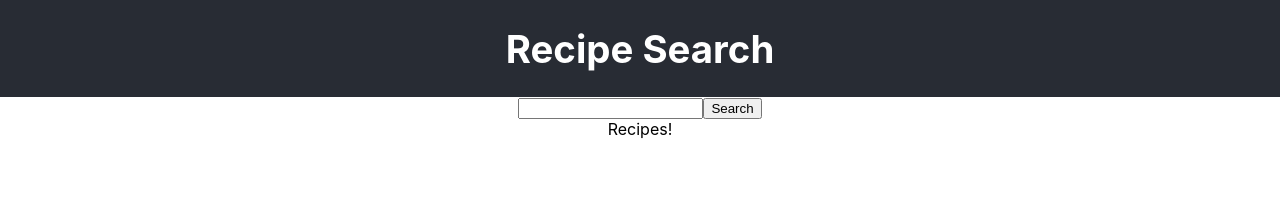
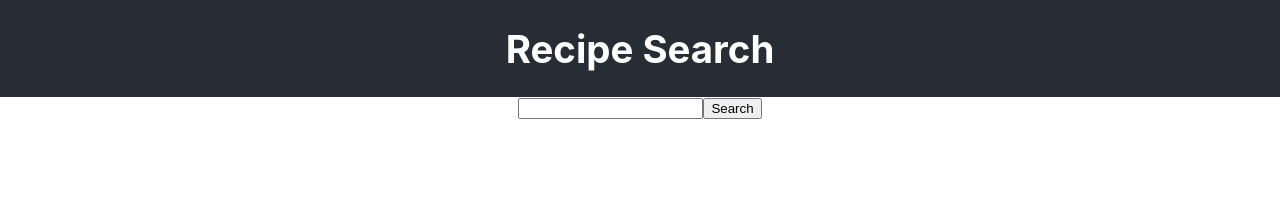
Before and after one commit to seankim84/Recipe_Search, a React (Create React App) app: page / in a window 1280 px wide. Shown: the top 209 px of the page. Built offline with nearby package versions, Linux system fonts and the light colour scheme.

Commit message:
Find by recipeName

```diff
--- a/src/App.js
+++ b/src/App.js
@@ -16,7 +16,7 @@
     const recipeName = e.target.elements.recipeName.value;
     e.preventDefault();
     const api_call = await fetch(
-      `https://www.food2fork.com/api/search?key=${API_KEY}&q=shredded%20chicken&count=30`);
+      `https://www.food2fork.com/api/search?key=${API_KEY}&q=${recipeName}&count=30`);
 
     const data = await api_call.json();
     this.setState({recipes: data.recipes});
@@ -30,7 +30,7 @@
           <h1 className="App-title">Recipe Search</h1>
         </header>
         <Form getRecipe={this.getRecipe}/>
-        <Recipes />
+        <Recipes recipes={this.state.recipes}/>
       </div>
     );
   }
--- a/src/components/Recipes.js
+++ b/src/components/Recipes.js
@@ -1,9 +1,15 @@
 import React from 'react';
 
-const Recipes = () => (
+const Recipes = props => (
     <div>
-        Recipes!
+        {props.recipes.map((recipe) => {
+            return (
+                <div key={recipe.recipe_id}>
+                    <img src={recipe.image_url} alt={recipe.title} />
+                    <p>{recipe.title}</p>
+                </div>
+            )
+        })}
     </div>
 )
-
 export default Recipes;
```
